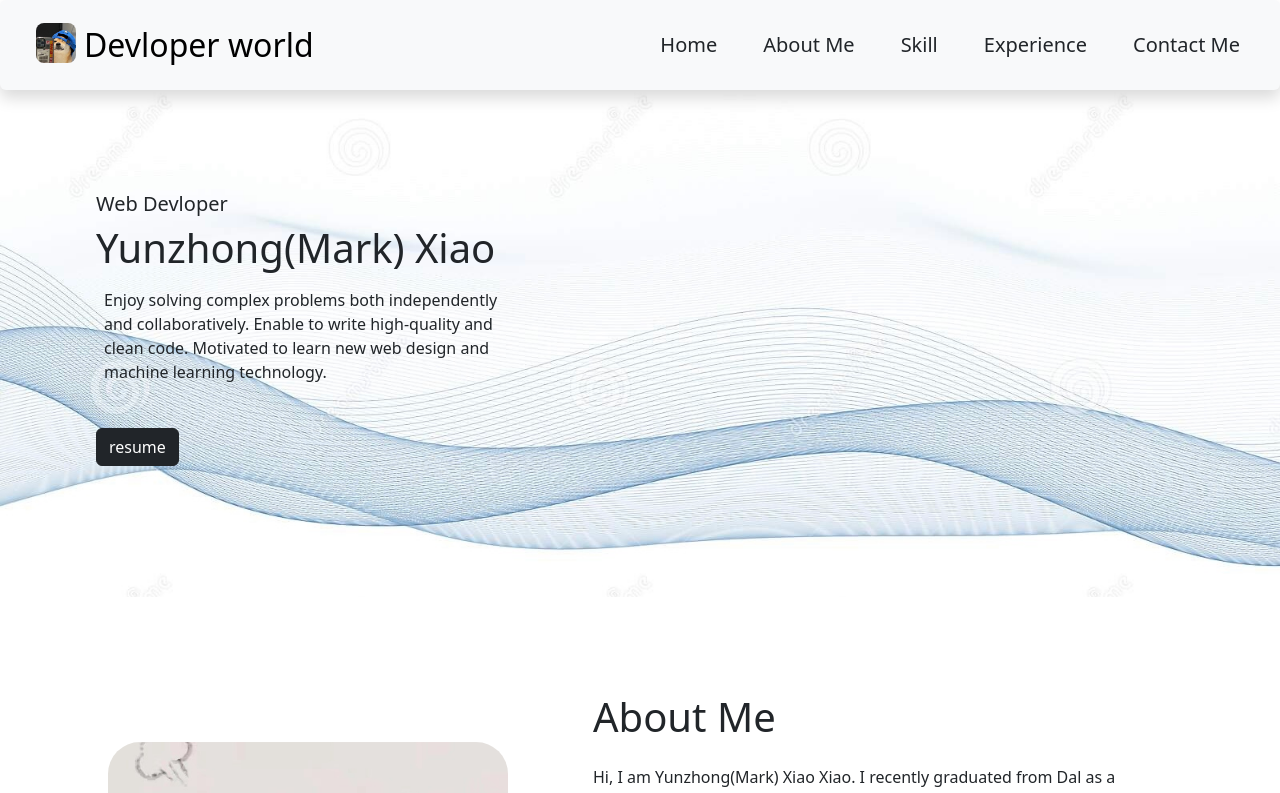
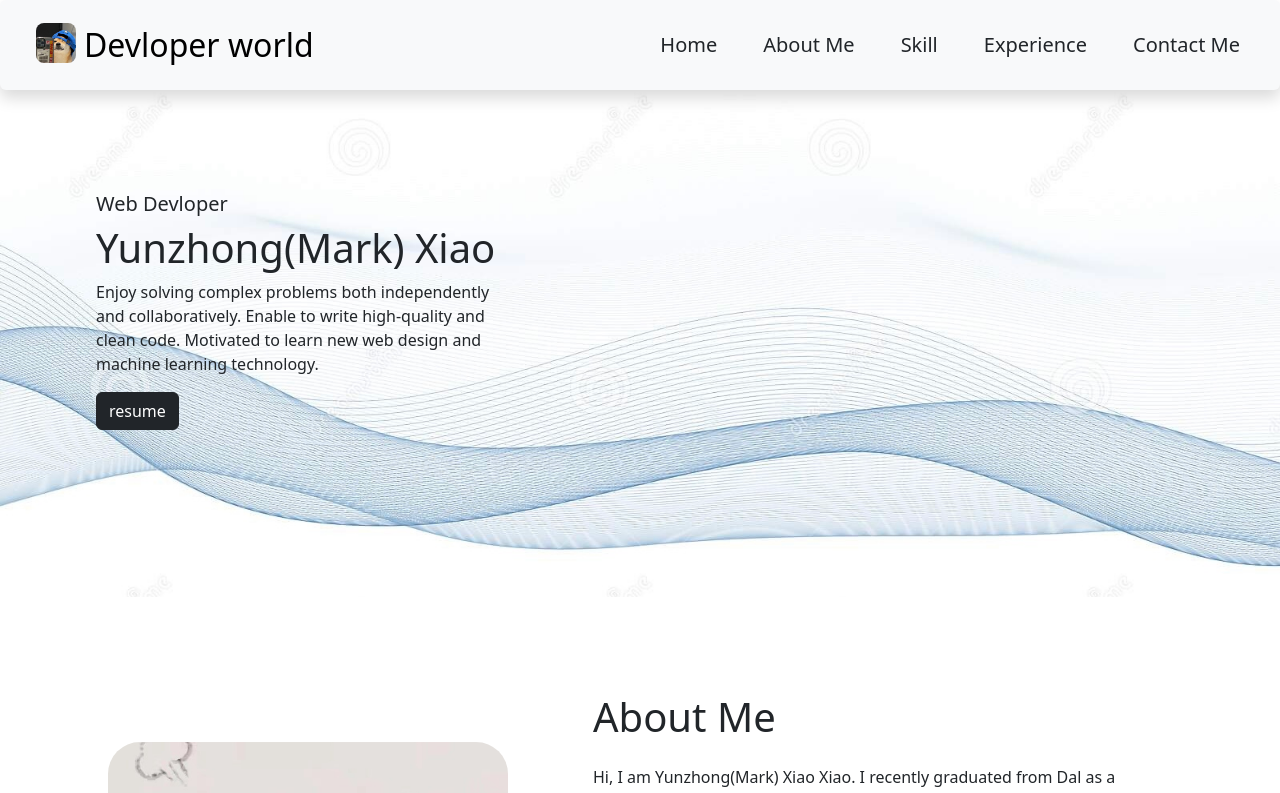
Before and after one commit to kmxyz/MyWeb, a React (Create React App) app: page / in a window 1280 px wide. Shown: the top 793 px of the page. Built offline with nearby package versions, Linux system fonts and the light colour scheme; the HTML template or start-up script is replaced by a standard one.

Commit message:
changed margin in main page

```diff
--- a/src/pages/main.jsx
+++ b/src/pages/main.jsx
@@ -5,18 +5,16 @@ class MainPage extends Component {
   render() {
     return (
       <main id="/" className="">
-        <div className="position-absolute my-5 p-md-5">
-          <div className="text-md-start text-sm-center my-5 p-md-5">
+        <div className="position-absolute my-5 p-sm-5">
+          <div className="text-sm-start text-center my-5 p-sm-5 p-4">
             <h5>Web Devloper</h5>
             <h1>Yunzhong(Mark) Xiao</h1>
-            <p className="p-2" style={{ width: "26em" }}>
+            <p className="p-sm-2 p-md-0" style={{ width: "26em" }}>
               Enjoy solving complex problems both independently and
               collaboratively. Enable to write high-quality and clean code.
               Motivated to learn new web design and machine learning technology.
             </p>
-            <button style={{ marginTop: "20px" }} className="btn btn-dark">
-              resume
-            </button>
+            <button className="btn btn-dark">resume</button>
           </div>
         </div>
         <span>
```
